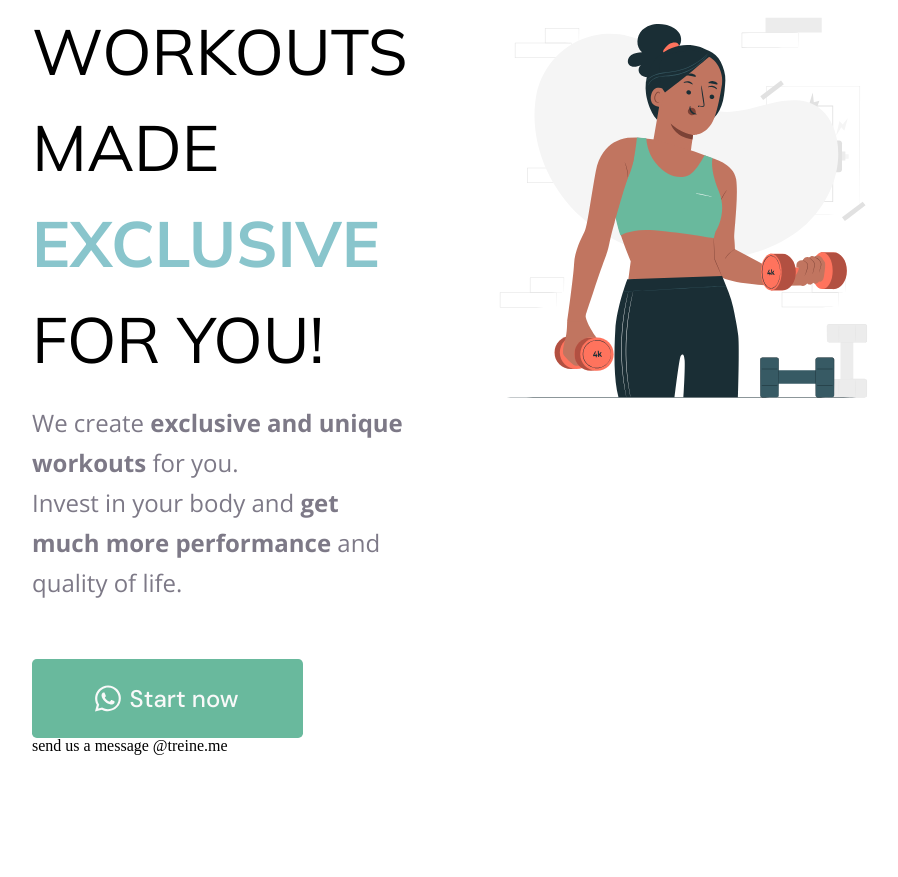
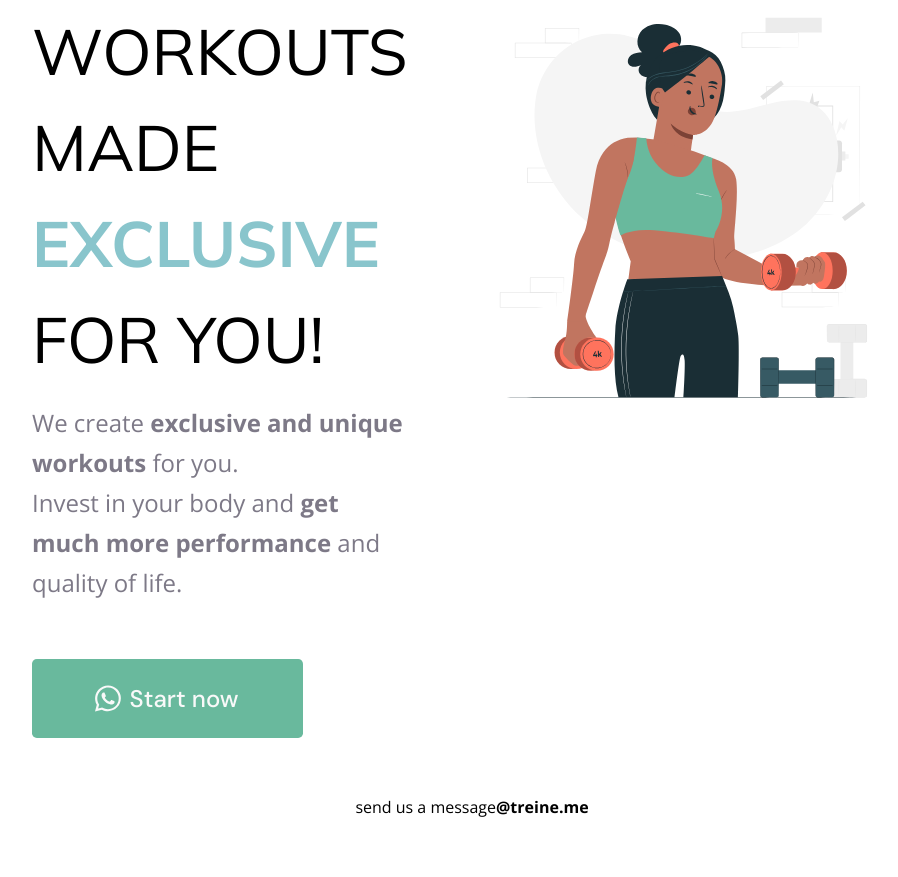
Before and after one commit to Matheus2237/treine, a plain HTML site: page index.html in a window 1280 px wide. Shown: the part 287-1164 px from the top of the page, without its empty margins (168-1066 px from the left). Drawn offline with nearby package versions, Linux system fonts and the light colour scheme.

Commit message:
feat: Estilização do rodapé

```diff
--- a/css/styles.css
+++ b/css/styles.css
@@ -130,6 +130,11 @@ body {
     background-color: var(--verde-whatsapp-escuro);
 }
 
-footer {
+.rodape {
     grid-area: "footer";
+    display: flex;
+    justify-content: center;
+    align-items: center;
+    font-family: 'Open Sans';
+    font-size: 1rem;
 }
--- a/index.html
+++ b/index.html
@@ -27,6 +27,6 @@
         </div>
         <img class="imagem__principal" src="image/athlete.svg" alt="Representação visual de uma atleta treinando com halteres.">
     </main>
-    <footer class="container">send us a message @treine.me</footer>
+    <footer class="container rodape">send us a message <span class="texto__highlight">@treine.me</span></footer>
 </body>
 </html>
```
